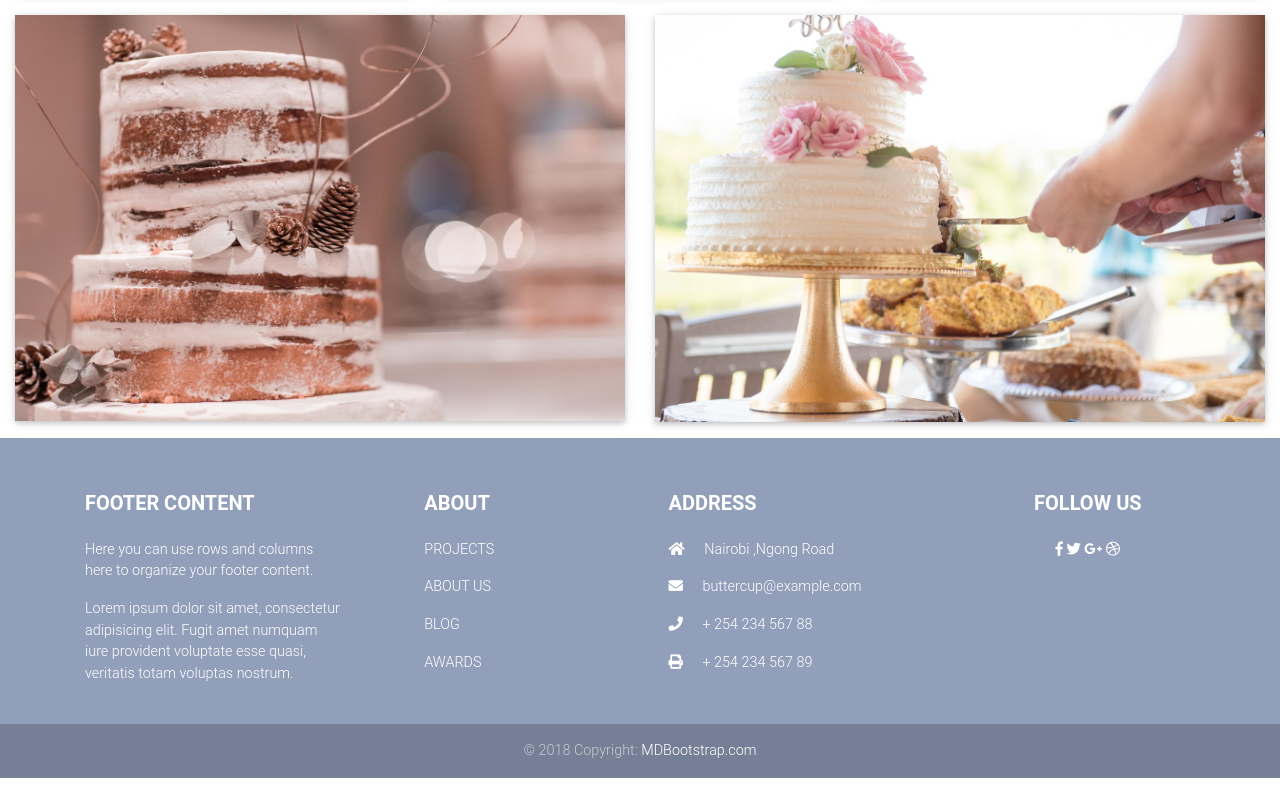
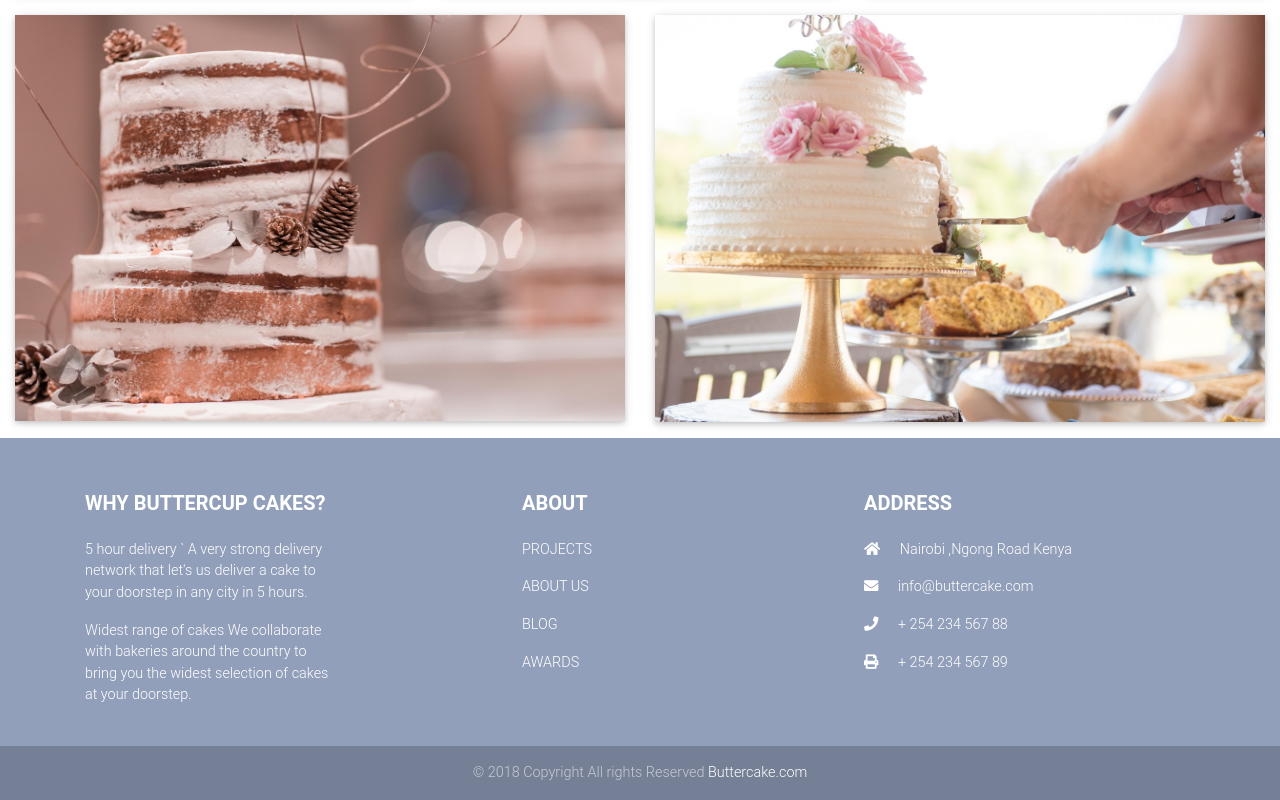
Before and after one commit to IanSani/buttercup-cakery, a plain HTML site: page index.html in a window 1280 px wide. Shown: the part 1314-2114 px from the top of the page. Before the commit the page ends 2092 px from the top, so only its background shows below. Drawn offline with nearby package versions, Linux system fonts and the light colour scheme; files whose address does not match are found by name.

Commit message:
Added footer containing icons

```diff
--- a/css/styles.css
+++ b/css/styles.css
@@ -41,22 +41,6 @@ body{
   text-align: center;
   margin-top: 5px;
 }
-#truck{
-  position: relative;
-  float:left;
-  top: 80px;
-  left: 100px;
-}
-.footer{
-  display:flex;
-  align-items:center;
-}
-.icon-middle h3{
-  display:inline-block;
-}
-.icon-middle i{
-  padding:0 6px;
-}
 #footer2{
   background-color:#2f3542;
 }
--- a/index.html
+++ b/index.html
@@ -1,5 +1,6 @@
 <!Doctype html>
 <html>
+
 <head>
   <meta name="viewport" content="width=device width, initial-scale=1.0">
   <link href="css/bootstrap.css" rel="stylesheet" type="text/css">
@@ -14,6 +15,7 @@
   <link href="https://cdnjs.cloudflare.com/ajax/libs/mdbootstrap/4.7.4/css/mdb.min.css" rel="stylesheet">
   <title>Buttercup Bakery</title>
 </head>
+
 <body>
   <!-- Navigation -->
   <nav class="navbar navbar-expand-lg navbar-light bg-light fixed-top">
@@ -64,7 +66,8 @@
       <div class="carousel-item" style="background-image: url('/home/ain/Desktop/group-work/buttercup-cakery/buttercup-cakery/images/cake3.jpeg')">
         <div class="carousel-caption d-none d-md-block">
           <h2 class="display-4"><em>Buttercup-Cakery</em></h2>
-           <p class="lead"><p class="lead">Hello, and welcome to the Buttercup-Cakery! ... Take a look around our site and learn all about our delicious cakes! ... And cake balls, cookies, and more!</p>
+          <p class="lead">
+            <p class="lead">Hello, and welcome to the Buttercup-Cakery! ... Take a look around our site and learn all about our delicious cakes! ... And cake balls, cookies, and more!</p>
             <!--the button uses id name of butter-->
             <button type="button" id="butter" class="btn btn-info btn-rounded">ORDER</button>
         </div>
@@ -74,7 +77,8 @@
       <div class="carousel-item" style="background-image: url('/home/ain/Desktop/group-work/buttercup-cakery/buttercup-cakery/images/cake4.jpeg')">
         <div class="carousel-caption d-none d-md-block">
           <h2 class="display-4"><em>Buttercup-Cakery</em></h2>
-           <p class="lead"><p class="lead">Hello, and welcome to the Buttercup-Cakery! ... Take a look around our site and learn all about our delicious cakes! ... And cake balls, cookies, and more!</p>
+          <p class="lead">
+            <p class="lead">Hello, and welcome to the Buttercup-Cakery! ... Take a look around our site and learn all about our delicious cakes! ... And cake balls, cookies, and more!</p>
             <!--the button uses id name of butter-->
             <button type="button" id="butter" class="btn btn-info btn-rounded">ORDER</button>
         </div>
@@ -83,7 +87,8 @@
       <div class="carousel-item" style="background-image: url('/home/ain/Desktop/group-work/buttercup-cakery/buttercup-cakery/images/cake5.jpeg')">
         <div class="carousel-caption d-none d-md-block">
           <h2 class="display-4"><em>Buttercup-Cakery</em></h2>
-           <p class="lead"><p class="lead">Hello, and welcome to the Buttercup-Cakery! ... Take a look around our site and learn all about our delicious cakes! ... And cake balls, cookies, and more!</p>
+          <p class="lead">
+            <p class="lead">Hello, and welcome to the Buttercup-Cakery! ... Take a look around our site and learn all about our delicious cakes! ... And cake balls, cookies, and more!</p>
             <!--the button uses id name of butter-->
             <button type="button" id="butter" class="btn btn-info btn-rounded">ORDER</button>
         </div>
@@ -92,7 +97,8 @@
       <div class="carousel-item" style="background-image: url('/home/ain/Desktop/group-work/buttercup-cakery/buttercup-cakery/images/cake6.jpeg')">
         <div class="carousel-caption d-none d-md-block">
           <h2 class="display-4"><em>Buttercup-Cakery</em></h2>
-           <p class="lead"><p class="lead">Hello, and welcome to the Buttercup-Cakery! ... Take a look around our site and learn all about our delicious cakes! ... And cake balls, cookies, and more!</p>
+          <p class="lead">
+            <p class="lead">Hello, and welcome to the Buttercup-Cakery! ... Take a look around our site and learn all about our delicious cakes! ... And cake balls, cookies, and more!</p>
             <!--the button uses id name of butter-->
             <button type="button" id="butter" class="btn btn-info btn-rounded">ORDER</button>
         </div>
@@ -143,8 +149,7 @@
       <!-- Grid column -->
       <div class="col-lg-4 col-md-12 mb-3">
 
-    <img src="/home/ain/Desktop/group-work/buttercup-cakery/buttercup-cakery/images/grid4.jpg" class="img-fluid z-depth-1"
-      alt="Responsive image">
+        <img src="/home/ain/Desktop/group-work/buttercup-cakery/buttercup-cakery/images/grid4.jpg" class="img-fluid z-depth-1" alt="Responsive image">
 
       </div>
       <!-- Grid column -->
@@ -152,8 +157,7 @@
       <!-- Grid column -->
       <div class="col-lg-4 col-md-6 mb-3">
 
-    <img src="/home/ain/Desktop/group-work/buttercup-cakery/buttercup-cakery/images/grid5.jpeg" class="img-fluid z-depth-1"
-      alt="Responsive image">
+        <img src="/home/ain/Desktop/group-work/buttercup-cakery/buttercup-cakery/images/grid5.jpeg" class="img-fluid z-depth-1" alt="Responsive image">
 
       </div>
       <!-- Grid column -->
@@ -161,8 +165,7 @@
       <!-- Grid column -->
       <div class="col-lg-4 col-md-6 mb-3">
 
-    <img src="/home/ain/Desktop/group-work/buttercup-cakery/buttercup-cakery/images/grid6.jpeg" class="img-fluid z-depth-1"
-      alt="Responsive image">
+        <img src="/home/ain/Desktop/group-work/buttercup-cakery/buttercup-cakery/images/grid6.jpeg" class="img-fluid z-depth-1" alt="Responsive image">
 
       </div>
       <!-- Grid column -->
@@ -176,8 +179,7 @@
       <!-- Grid column -->
       <div class="col-md-6 mb-3">
 
-    <img src="/home/ain/Desktop/group-work/buttercup-cakery/buttercup-cakery/images/grid7.jpeg" class="img-fluid z-depth-1"
-      alt="Responsive image">
+        <img src="/home/ain/Desktop/group-work/buttercup-cakery/buttercup-cakery/images/grid7.jpeg" class="img-fluid z-depth-1" alt="Responsive image">
 
       </div>
       <!-- Grid column -->
@@ -185,8 +187,7 @@
       <!-- Grid column -->
       <div class="col-md-6 mb-3">
 
-    <img src="/home/ain/Desktop/group-work/buttercup-cakery/buttercup-cakery/images/grid8.jpeg" class="img-fluid z-depth-1"
-      alt="Responsive image">
+        <img src="/home/ain/Desktop/group-work/buttercup-cakery/buttercup-cakery/images/grid8.jpeg" class="img-fluid z-depth-1" alt="Responsive image">
 
       </div>
       <!-- Grid column -->
@@ -195,6 +196,9 @@
     <!-- Grid row -->
   </div>
 
+  <!--footer-->
+  <footer class="page-footer" id="icon">
+    </div>
     <!-- Footer -->
     <footer class="page-footer font-small mdb-color lighten-3 pt-4">
 
@@ -208,10 +212,11 @@
           <div class="col-md-4 col-lg-3 mr-auto my-md-4 my-0 mt-4 mb-1">
 
             <!-- Content -->
-          <h5 class="font-weight-bold text-uppercase mb-4">Footer Content</h5>
-          <p>Here you can use rows and columns here to organize your footer content.</p>
-          <p>Lorem ipsum dolor sit amet, consectetur adipisicing elit. Fugit amet numquam iure provident voluptate esse
-            quasi, veritatis totam voluptas nostrum.</p>
+            <h5 class="font-weight-bold text-uppercase mb-4">Why Buttercup cakes?</h5>
+            <p>5 hour delivery
+              ` A very strong delivery network that let's us deliver a cake to your doorstep in any city in 5 hours.</p>
+            <p>Widest range of cakes
+              We collaborate with bakeries around the country to bring you the widest selection of cakes at your doorstep.</p>
 
           </div>
           <!-- Grid column -->
@@ -261,11 +266,11 @@
             <ul class="list-unstyled">
               <li>
                 <p>
-                <i class="fas fa-home mr-3"></i> Nairobi ,Ngong Road</p>
+                  <i class="fas fa-home mr-3"></i> Nairobi ,Ngong Road Kenya</p>
               </li>
               <li>
                 <p>
-                <i class="fas fa-envelope mr-3"></i> buttercup@example.com</p>
+                  <i class="fas fa-envelope mr-3"></i> info@buttercake.com</p>
               </li>
               <li>
                 <p>
@@ -280,33 +285,6 @@
           </div>
           <!-- Grid column -->
 
-        <hr class="clearfix w-100 d-md-none">
-
-        <!-- Grid column -->
-        <div class="col-md-2 col-lg-2 text-center mx-auto my-4">
-
-          <!-- Social buttons -->
-          <h5 class="font-weight-bold text-uppercase mb-4">Follow Us</h5>
-
-          <!-- Facebook -->
-          <a type="button" class="btn-floating btn-fb">
-            <i class="fab fa-facebook-f"></i>
-          </a>
-          <!-- Twitter -->
-          <a type="button" class="btn-floating btn-tw">
-            <i class="fab fa-twitter"></i>
-          </a>
-          <!-- Google +-->
-          <a type="button" class="btn-floating btn-gplus">
-            <i class="fab fa-google-plus-g"></i>
-          </a>
-          <!-- Dribbble -->
-          <a type="button" class="btn-floating btn-dribbble">
-            <i class="fab fa-dribbble"></i>
-          </a>
-
-        </div>
-        <!-- Grid column -->
 
         </div>
         <!-- Grid row -->
@@ -315,8 +293,8 @@
       <!-- Footer Links -->
 
       <!-- Copyright -->
-    <div class="footer-copyright text-center py-3">© 2018 Copyright:
-      <a href="https://mdbootstrap.com/education/bootstrap/"> MDBootstrap.com</a>
+      <div class="footer-copyright text-center py-3">© 2018 Copyright All rights Reserved
+        <a href="https://mdbootstrap.com/education/bootstrap/"> Buttercake.com</a>
       </div>
       <!-- Copyright -->
 
@@ -333,4 +311,5 @@
     <!-- MDB core JavaScript -->
     <script type="text/javascript" src="https://cdnjs.cloudflare.com/ajax/libs/mdbootstrap/4.7.4/js/mdb.min.js"></script>
 </body>
+
 </html>
```
Lines whose indentation alone changed are shown as unchanged.
